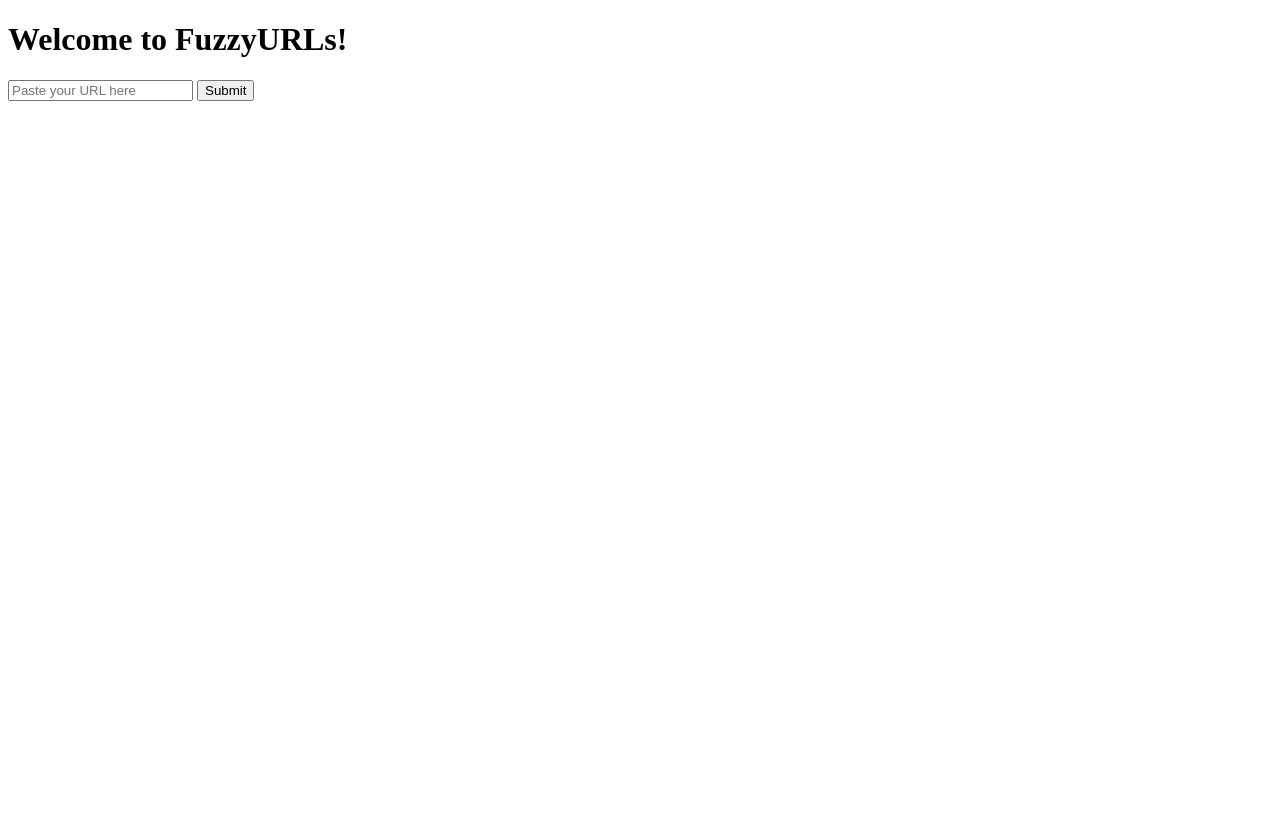
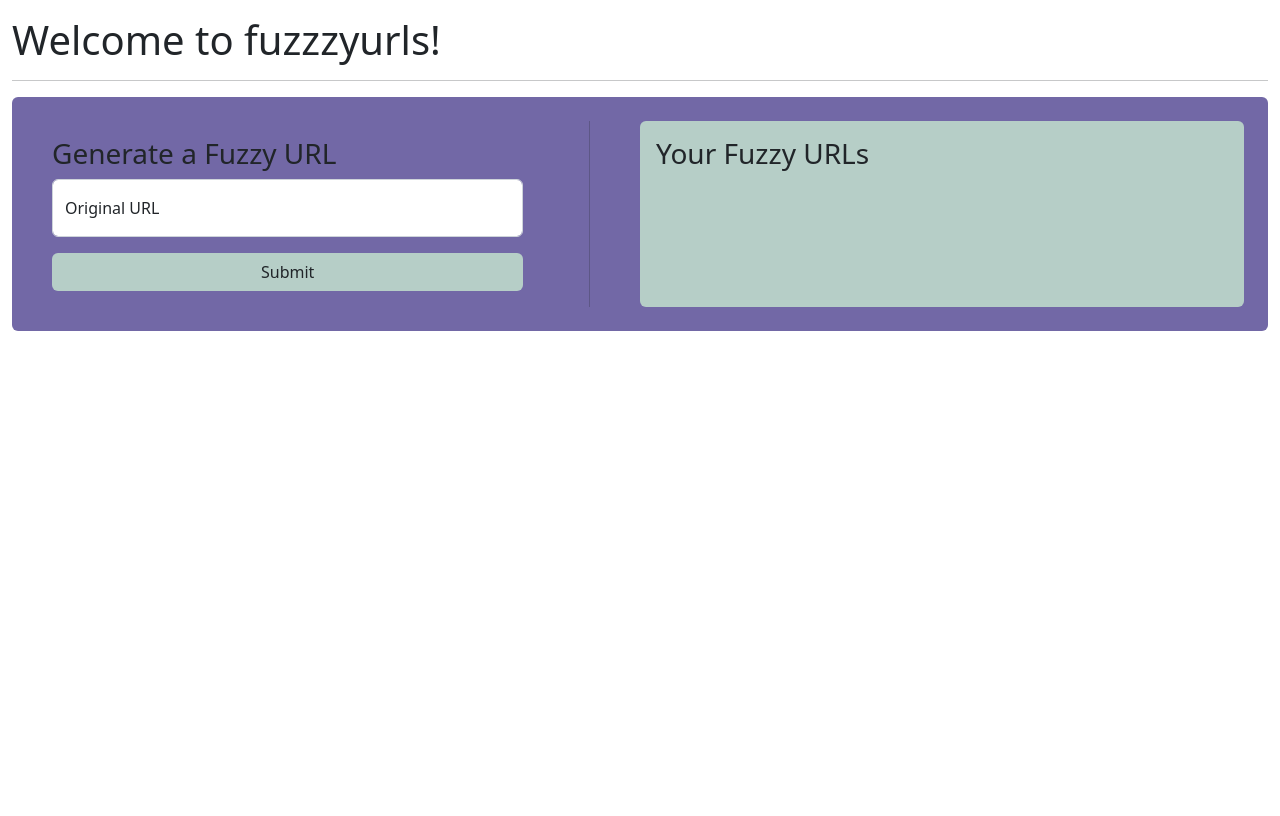
Before and after one commit to satyamrs00/fuzzyURLs, a Django app: page / in a window 1280 px wide. Before the commit the page ends 101 px from the top, so only its background shows below. Run offline with Django 4.2, Linux system fonts and the light colour scheme.

Commit message:
built frontend

```diff
--- a/fuzzyurls/asgi.py
+++ b/fuzzzyurls/asgi.py
@@ -1,5 +1,5 @@
 """
-ASGI config for fuzzyurls project.
+ASGI config for fuzzzyurls project.
 
 It exposes the ASGI callable as a module-level variable named ``application``.
 
@@ -11,6 +11,6 @@ import os
 
 from django.core.asgi import get_asgi_application
 
-os.environ.setdefault('DJANGO_SETTINGS_MODULE', 'fuzzyurls.settings')
+os.environ.setdefault('DJANGO_SETTINGS_MODULE', 'fuzzzyurls.settings')
 
 application = get_asgi_application()
--- a/fuzzyurls/settings.py
+++ b/fuzzzyurls/settings.py
@@ -1,5 +1,5 @@
 """
-Django settings for fuzzyurls project.
+Django settings for fuzzzyurls project.
 
 Generated by 'django-admin startproject' using Django 4.1.
 
@@ -50,7 +50,7 @@ MIDDLEWARE = [
     'django.middleware.clickjacking.XFrameOptionsMiddleware',
 ]
 
-ROOT_URLCONF = 'fuzzyurls.urls'
+ROOT_URLCONF = 'fuzzzyurls.urls'
 
 TEMPLATES = [
     {
@@ -68,7 +68,7 @@ TEMPLATES = [
     },
 ]
 
-WSGI_APPLICATION = 'fuzzyurls.wsgi.application'
+WSGI_APPLICATION = 'fuzzzyurls.wsgi.application'
 
 
 # Database
--- a/fuzzyurls/urls.py
+++ b/fuzzzyurls/urls.py
@@ -1,4 +1,4 @@
-"""fuzzyurls URL Configuration
+"""fuzzzyurls URL Configuration
 
 The `urlpatterns` list routes URLs to views. For more information please see:
     https://docs.djangoproject.com/en/4.1/topics/http/urls/
--- a/fuzzyurls/wsgi.py
+++ b/fuzzzyurls/wsgi.py
@@ -1,5 +1,5 @@
 """
-WSGI config for fuzzyurls project.
+WSGI config for fuzzzyurls project.
 
 It exposes the WSGI callable as a module-level variable named ``application``.
 
@@ -11,6 +11,6 @@ import os
 
 from django.core.wsgi import get_wsgi_application
 
-os.environ.setdefault('DJANGO_SETTINGS_MODULE', 'fuzzyurls.settings')
+os.environ.setdefault('DJANGO_SETTINGS_MODULE', 'fuzzzyurls.settings')
 
 application = get_wsgi_application()
--- a/manage.py
+++ b/manage.py
@@ -6,7 +6,7 @@ import sys
 
 def main():
     """Run administrative tasks."""
-    os.environ.setdefault('DJANGO_SETTINGS_MODULE', 'fuzzyurls.settings')
+    os.environ.setdefault('DJANGO_SETTINGS_MODULE', 'fuzzzyurls.settings')
     try:
         from django.core.management import execute_from_command_line
     except ImportError as exc:
--- a/url/static/url/index.js
+++ b/url/static/url/index.js
@@ -1,4 +1,11 @@
 document.addEventListener('DOMContentLoaded', function() {
+
+    console.log(document.getElementById('short-url').innerHTML);
+    if(document.getElementById('short-url').innerHTML === '' || document.getElementById('short-url').innerHTML === null) {
+        console.log('no short url');
+        document.getElementById('short-url').style.display = 'none';
+    }
+
     document.getElementById('mainform').onsubmit = () => {
         console.log(document.getElementById('url').value);
         fetch('/', {
@@ -13,7 +20,11 @@ document.addEventListener('DOMContentLoaded', function() {
         })
         .then(response => response.json())
         .then(data => {
-            document.getElementById('short-url').innerHTML = window.location.href + data.short_url;
+            document.getElementById('short-url').innerHTML = `<h5>The fuzzzy one: </h5> ${window.location.href}${data.short_url}`;
+            document.getElementById('short-url').style.display = 'block';
+            if(data.toappend){
+                document.getElementById('saved').innerHTML += `<div class="p-1"><span class="fs-5">${document.querySelector('input[name="url"]').value}</span><br><span class="fw-lighter">https://fuzzzyurls.com/${data.short_url}</span></div>`;
+            }
         });
         return false;
     }
--- /dev/null
+++ b/url/static/url/style.css
@@ -0,0 +1,9 @@
+body {
+    min-height: 100vh;
+}
+/* body > .row {
+    min-height: 100vh;
+} */
+.d-none.d-lg-block {
+    min-height: 100%;
+}
--- a/url/templates/url/index.html
+++ b/url/templates/url/index.html
@@ -6,24 +6,49 @@
     <meta charset="UTF-8">
     <meta http-equiv="X-UA-Compatible" content="IE=edge">
     <meta name="viewport" content="width=device-width, initial-scale=1.0">
+    <link href="https://cdn.jsdelivr.net/npm/bootstrap@5.2.0/dist/css/bootstrap.min.css" rel="stylesheet" integrity="sha384-gH2yIJqKdNHPEq0n4Mqa/HGKIhSkIHeL5AyhkYV8i59U5AR6csBvApHHNl/vI1Bx" crossorigin="anonymous">
+    <script src="https://cdn.jsdelivr.net/npm/bootstrap@5.2.0/dist/js/bootstrap.bundle.min.js" integrity="sha384-A3rJD856KowSb7dwlZdYEkO39Gagi7vIsF0jrRAoQmDKKtQBHUuLZ9AsSv4jD4Xa" crossorigin="anonymous"></script>
     <script src="{% static 'url/index.js' %}"></script>
-    <title>FuzzyURLs</title>
+    <link rel="stylesheet" href="{% static 'url/style.css' %}">
+    <title>fuzzzyurls</title>
 </head>
-    <body>
-        <h1>Welcome to FuzzyURLs!</h1>
+    <body class="container-fluid pb-3">
+        <h1 class="mt-3">Welcome to fuzzzyurls!</h1>
+        <hr>
+        <div class="container-fluid mx-0 row rounded p-sm-4 p-2 justify-content-around align-content-evenly" style="background-color: #7268A6;">
+            <div class="col-12 col-lg-5 p-sm-3 p-1">
+                <h3>Generate a Fuzzy URL</h3>
                 <div>
                     <form action="{% url 'index' %}" method="get" id="mainform">
                         {% csrf_token %}
-                <input id="url" type="url" name="url" placeholder="Paste your URL here">
-                <input type="submit" value="Submit">
+                        <div class="form-floating">
+                            <input class="form-control mb-3" id="url" type="url" name="url" placeholder="." required>
+                            <label class="form-control-label" for="url" style="z-index:1;">Original URL</label>
+                        </div>
+                        <input class="btn w-100" style="background-color: #B6CEC7;" type="submit" value="Submit">
                     </form>
                 </div>
-        <div id="short-url">
+                <div id="short-url" class="mt-2 rounded p-2" style="background-color: #B6CEC7;"></div>
             </div>
-        <div>
+            <div class="d-block d-lg-none">
+                <hr>
+            </div>
+            <div class="d-none d-lg-block col-lg-1 text-center">
+                <div class="vr h-100"></div>
+            </div>
+            <div class="col-12 col-lg-6 p-sm-3 p-1 rounded" style="background-color: #B6CEC7;">
+                <h3>
+                    Your Fuzzy URLs
+                </h3>
+                <div class="align-middle" id="saved" style="word-break: break-all;">
                     {% for key , value in request.session.items %}
-                <div>{{key}}   -    {{value}}</div>
+                        <div class="p-1">
+                            <span class="fs-5">{{key}}</span><br>
+                            <span class="fw-lighter">https://fuzzzyurls.com/{{value}}</span>
+                        </div>
                     {% endfor %}
+                </div>
+            </div>
         </div>
     </body>
 </html>
--- a/url/views.py
+++ b/url/views.py
@@ -1,3 +1,4 @@
+from operator import truediv
 from django.shortcuts import render
 from django.http import JsonResponse, HttpResponse
 from django.shortcuts import redirect
@@ -16,9 +17,11 @@ def index(request):
 
         if UrlLink.objects.filter(url=data['url']).exists():
             randomString = UrlLink.objects.get(url=data['url']).short_url
+            toappend = False
         else:
             while True:
                 randomString = ''.join(choices(string.ascii_lowercase + string.digits, k=8))
+                toappend = True
                 if not UrlLink.objects.filter(short_url=randomString).exists():
                     break
 
@@ -28,7 +31,8 @@ def index(request):
         request.session[data.get('url')] = randomString
 
         return JsonResponse({
-            "short_url": randomString
+            "short_url": randomString,
+            "append" : toappend
         })
     return render(request, 'url/index.html')
 
```
Also changed, not shown: db.sqlite3, fuzzzyurls/__init__.py (added). Lines whose indentation alone changed are shown as unchanged.
